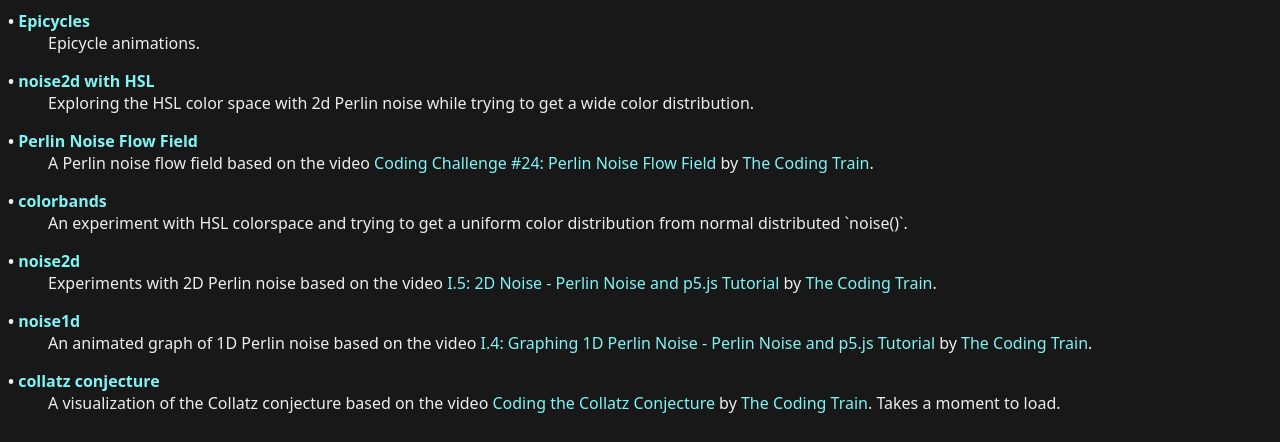
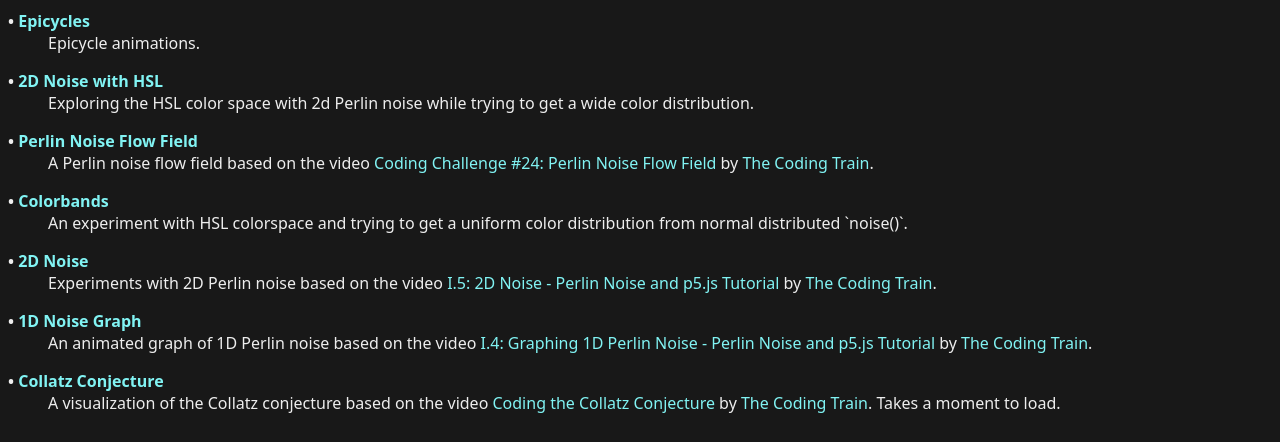
Before and after one commit to Farbfetzen/p5js-sketches, an Angular app: page / in a window 1280 px wide. Shown: the part 294-736 px from the top of the page. Built offline with nearby package versions, Linux system fonts and the light colour scheme.

Commit message:
Set sketch titles as link texts

```diff
--- a/src/app/welcome/welcome.component.html
+++ b/src/app/welcome/welcome.component.html
@@ -24,7 +24,7 @@
     <dd>Epicycle animations.</dd>
 
     <dt>
-        <a routerLink="sketch/noise2dHsl">noise2d with HSL</a>
+        <a routerLink="sketch/noise2dHsl">2D Noise with HSL</a>
     </dt>
     <dd>Exploring the HSL color space with 2d Perlin noise while trying to get a wide color distribution.</dd>
 
@@ -40,7 +40,7 @@
     </dd>
 
     <dt>
-        <a routerLink="sketch/colorbands">colorbands</a>
+        <a routerLink="sketch/colorbands">Colorbands</a>
     </dt>
     <dd>
         An experiment with HSL colorspace and trying to get a uniform color distribution from normal distributed
@@ -48,7 +48,7 @@
     </dd>
 
     <dt>
-        <a routerLink="sketch/noise2d">noise2d</a>
+        <a routerLink="sketch/noise2d">2D Noise</a>
     </dt>
     <dd>
         Experiments with 2D Perlin noise based on the video
@@ -59,7 +59,7 @@
     </dd>
 
     <dt>
-        <a routerLink="sketch/noise1d">noise1d</a>
+        <a routerLink="sketch/noise1d">1D Noise Graph</a>
     </dt>
     <dd>
         An animated graph of 1D Perlin noise based on the video
@@ -70,7 +70,7 @@
     </dd>
 
     <dt>
-        <a routerLink="sketch/collatz-conjecture">collatz conjecture</a>
+        <a routerLink="sketch/collatz-conjecture">Collatz Conjecture</a>
     </dt>
     <dd>
         A visualization of the Collatz conjecture based on the video
```
